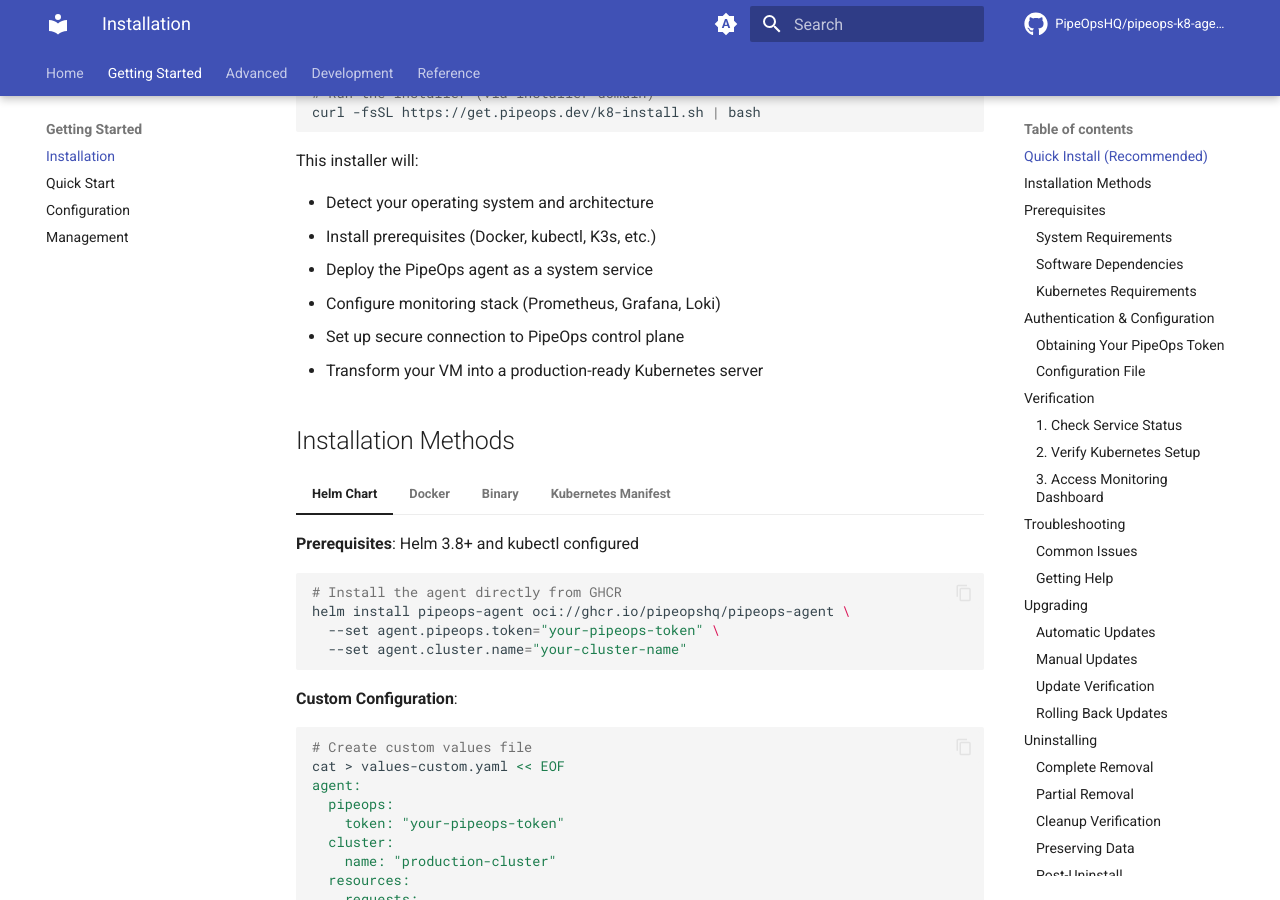
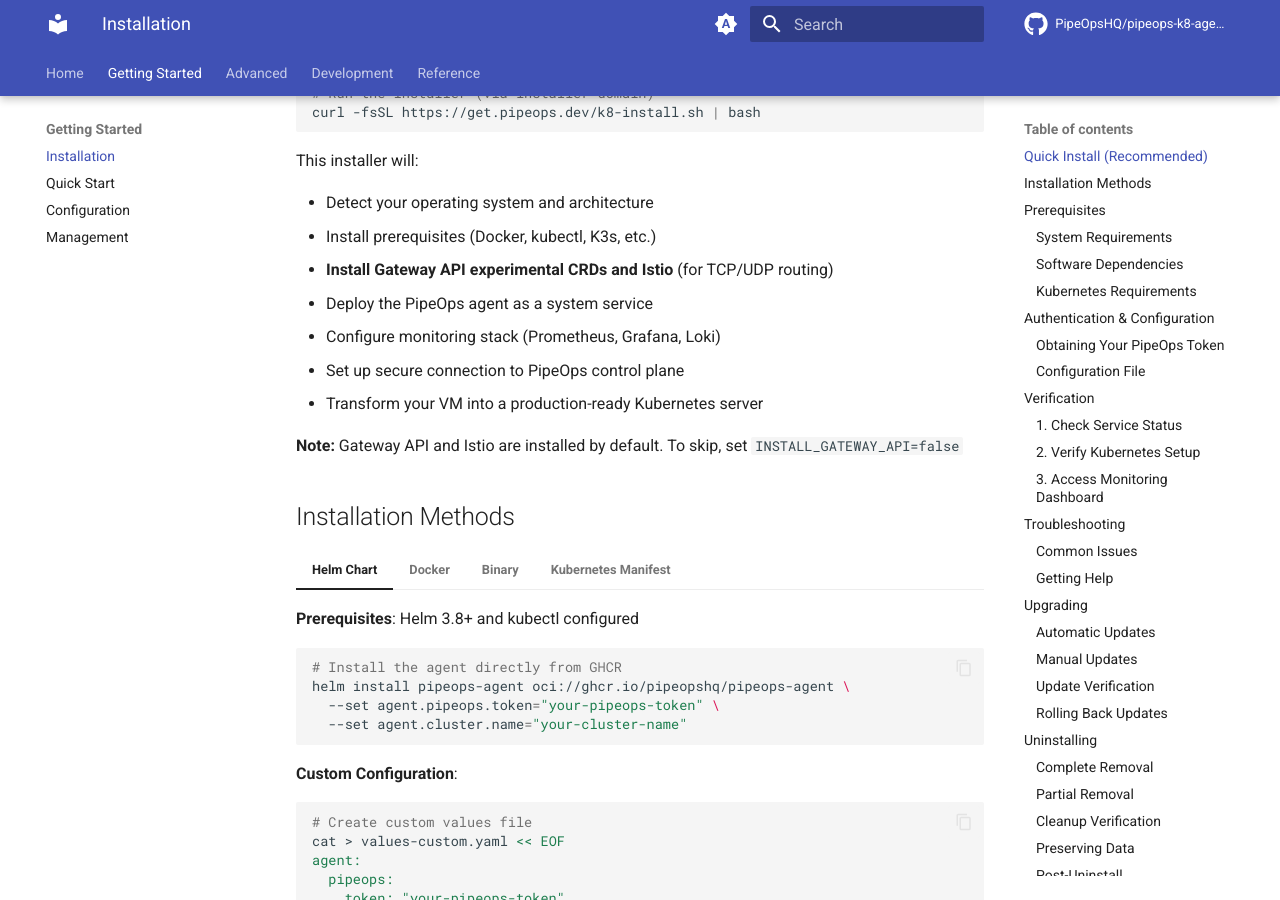
Before and after one commit to PipeOpsHQ/pipeops-k8-agent, an MkDocs documentation site: the page built from docs/getting-started/installation.md, in a window 1280 px wide and 900 px high, scrolled down 575 px. Built offline with MkDocs 1.6.1 and Material for MkDocs 9.7.7, drawn with Linux system fonts in a browser that asks for light colours; comment, search, counter and statistics services are not loaded; the version menu is left out.

Commit message:
feat: Enable Gateway API and Istio installation by default
- Change INSTALL_GATEWAY_API default from false to true
- Gateway API and Istio now installed automatically during setup
- Users can opt-out with INSTALL_GATEWAY_API=false
- Update documentation to reflect new defaults
- Installation now includes:
  * Kubernetes cluster
  * Gateway API experimental CRDs
  * Istio with PILOT_ENABLE_ALPHA_GATEWAY_API=true
  * PipeOps Agent

This aligns with PipeOps using Gateway API as the standard
approach for TCP/UDP routing.

```diff
--- a/docs/getting-started/installation.md
+++ b/docs/getting-started/installation.md
@@ -24,10 +24,13 @@
 
 - Detect your operating system and architecture
 - Install prerequisites (Docker, kubectl, K3s, etc.)
+- **Install Gateway API experimental CRDs and Istio** (for TCP/UDP routing)
 - Deploy the PipeOps agent as a system service
 - Configure monitoring stack (Prometheus, Grafana, Loki)
 - Set up secure connection to PipeOps control plane
 - Transform your VM into a production-ready Kubernetes server
+
+**Note:** Gateway API and Istio are installed by default. To skip, set `INSTALL_GATEWAY_API=false`
 
 ## Installation Methods
 
```
Also changed, not shown: README.md (+17 -2 lines), 1 other file.
